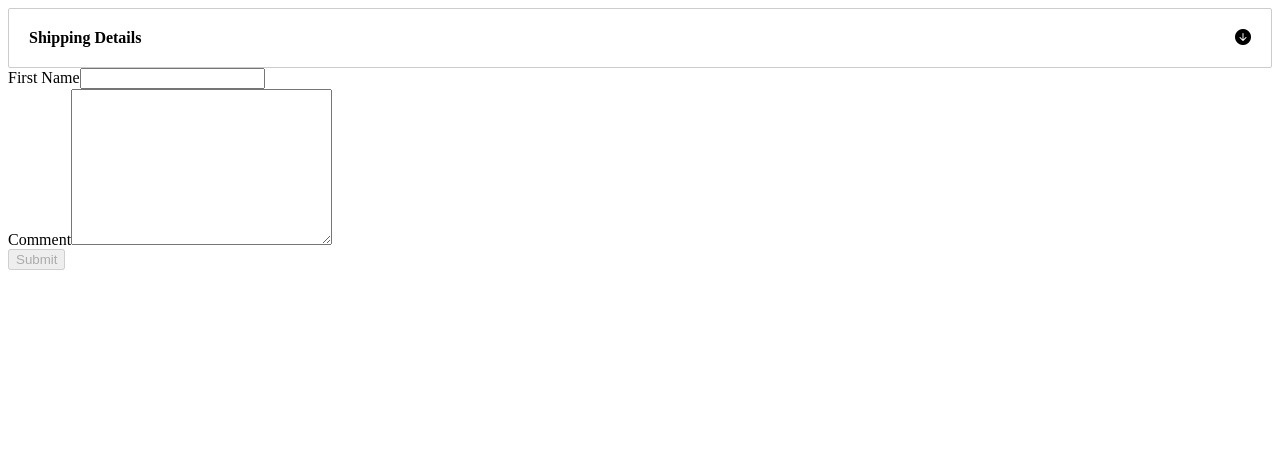
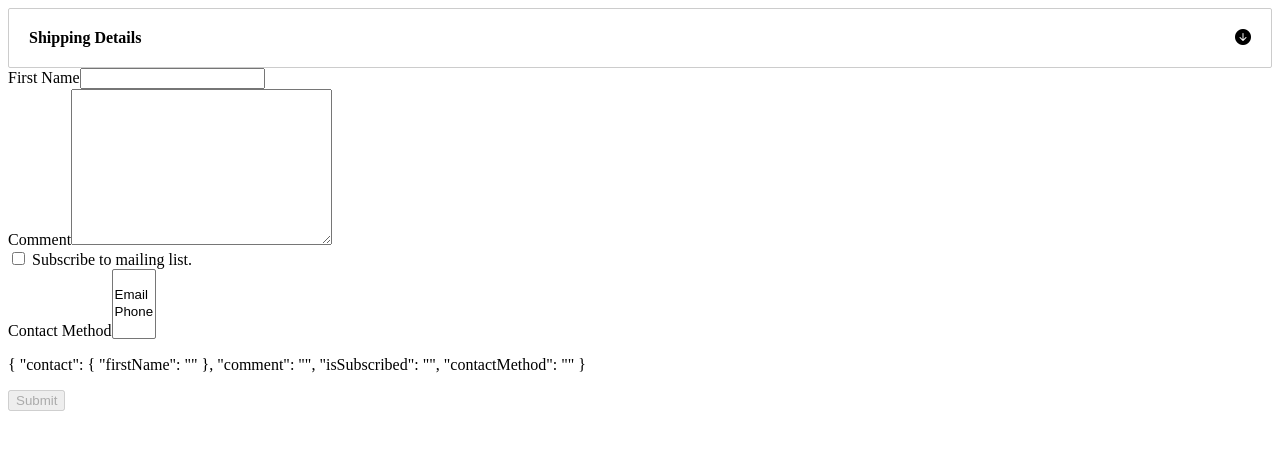
Before and after one commit to tillyninjaspace/weekfive-o-angular, an Angular app: page / in a window 1280 px wide. Shown: the top 450 px of the page. Built offline with nearby package versions, Linux system fonts and the light colour scheme.

Commit message:
drop down for dorm

```diff
--- a/src/app/contact-form/contact-form.component.html
+++ b/src/app/contact-form/contact-form.component.html
@@ -18,6 +18,25 @@
         <textarea ngModel name="comment" id="comment" cols="30" rows="10" class="form-control"></textarea>
     </div>
 
+<div class="checkbox">
+    <label>
+        <input type="checkbox" ngModel name="isSubscribed">
+    Subscribe to mailing list.
+    </label>
+</div>
+
+
+<div class="form-group">
+    <label for="contactMethod">Contact Method</label>
+    <select multiple ngModel name="contactMethod" id="contactMethod" class="form-control">
+        <option value=""></option>
+        <option *ngFor="let method of contactMethods" [value]="method.id">{{method.name}}</option>
+    </select>
+</div>
+
+
+<p>{{f.value | json }}</p>
+
     <button class="btn btn-primary"
     [disabled]="!f.valid"
     >Submit</button>
--- a/src/app/contact-form/contact-form.component.ts
+++ b/src/app/contact-form/contact-form.component.ts
@@ -6,6 +6,11 @@
   styleUrls: ['./contact-form.component.css']
 })
 export class ContactFormComponent {
+
+  contactMethods = [
+    {id: 1, name: 'Email' },
+    {id: 2, name: 'Phone' }
+  ];
   log(x: any) {console.log(x);}
   submit(f:any) {
     console.log(f);
```
